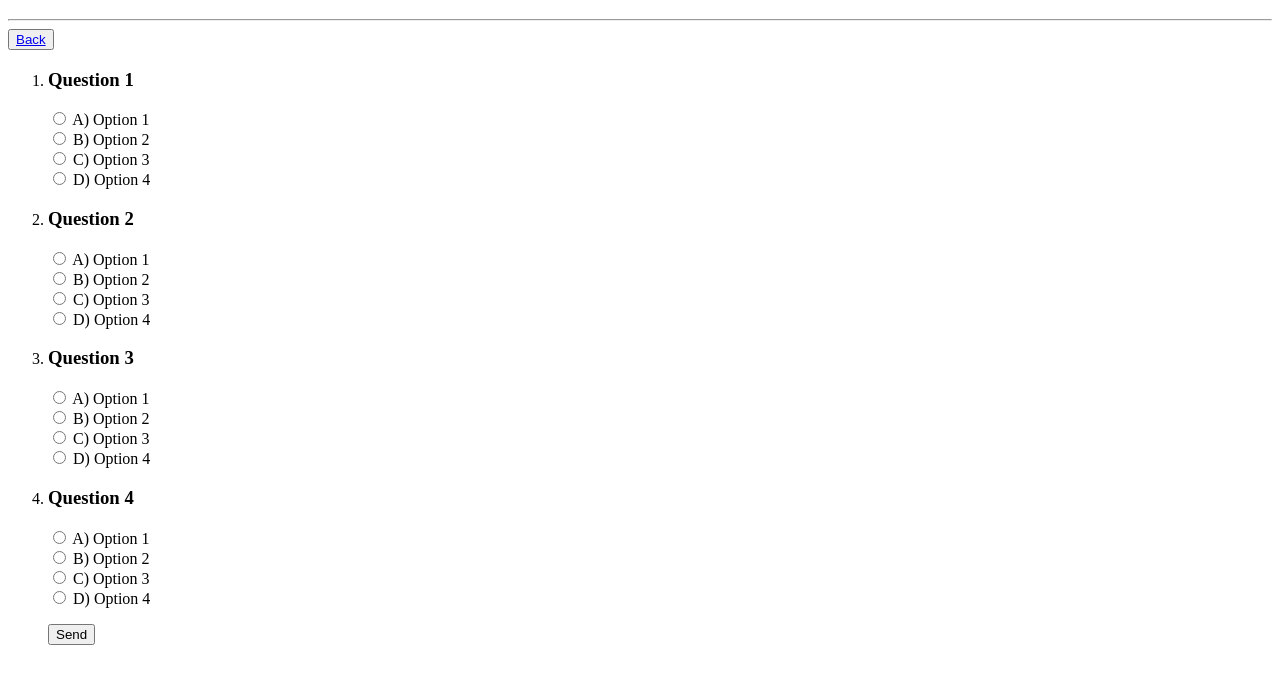
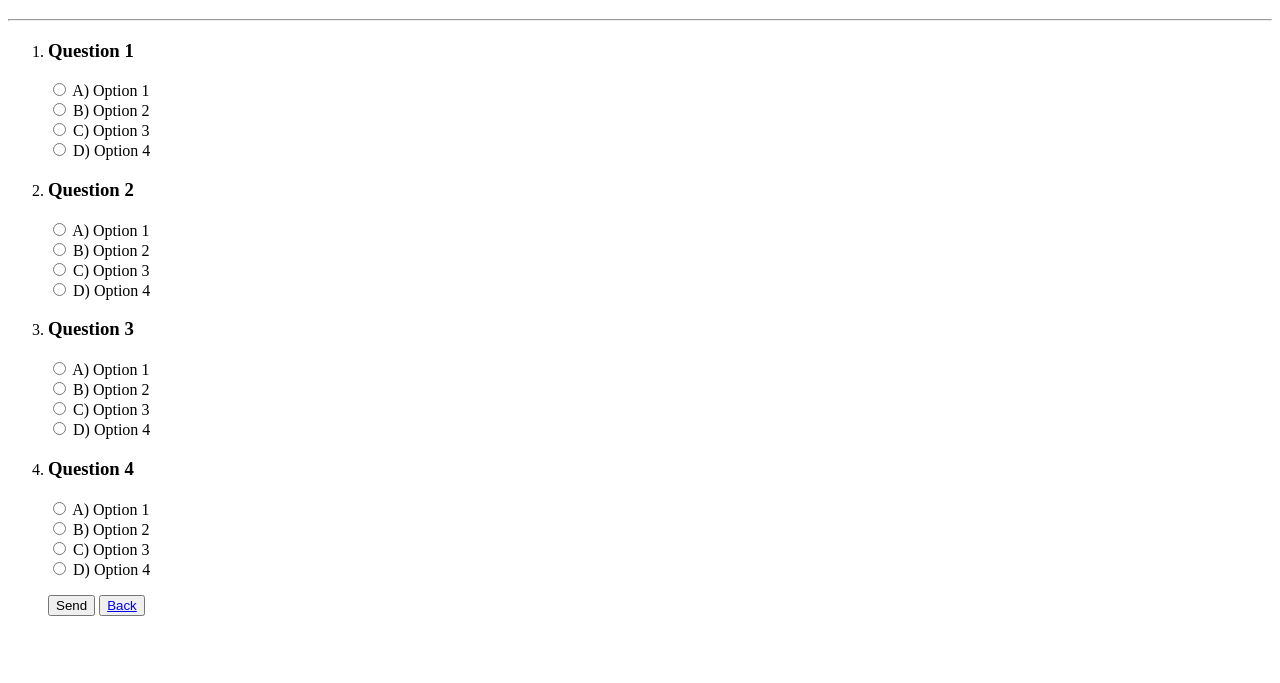
Before and after one commit to junior-slv/Lifting-off, a plain HTML site: page html-navigation/quiz.html in a window 1280 px wide. Shown: the part 61-744 px from the top of the page. Drawn offline with Linux system fonts and the light colour scheme.

Commit message:
Bug fix.

```diff
--- a/html-navigation/quiz.html
+++ b/html-navigation/quiz.html
@@ -11,9 +11,6 @@
         <div>
             <h1>Questionnaire</h1>
             <hr>
-        </div>
-        <div>
-            <button><a href="index.html">Back</a></button>
         </div>
         <ol>
             <li>
@@ -94,7 +91,7 @@
             </li>
             <div>
                 <p>
-                    <button>Send</button>
+                    <button>Send</button> <button><a href="index.html">Back</a></button>
                 </p>
             </div>
           </ol>
```
